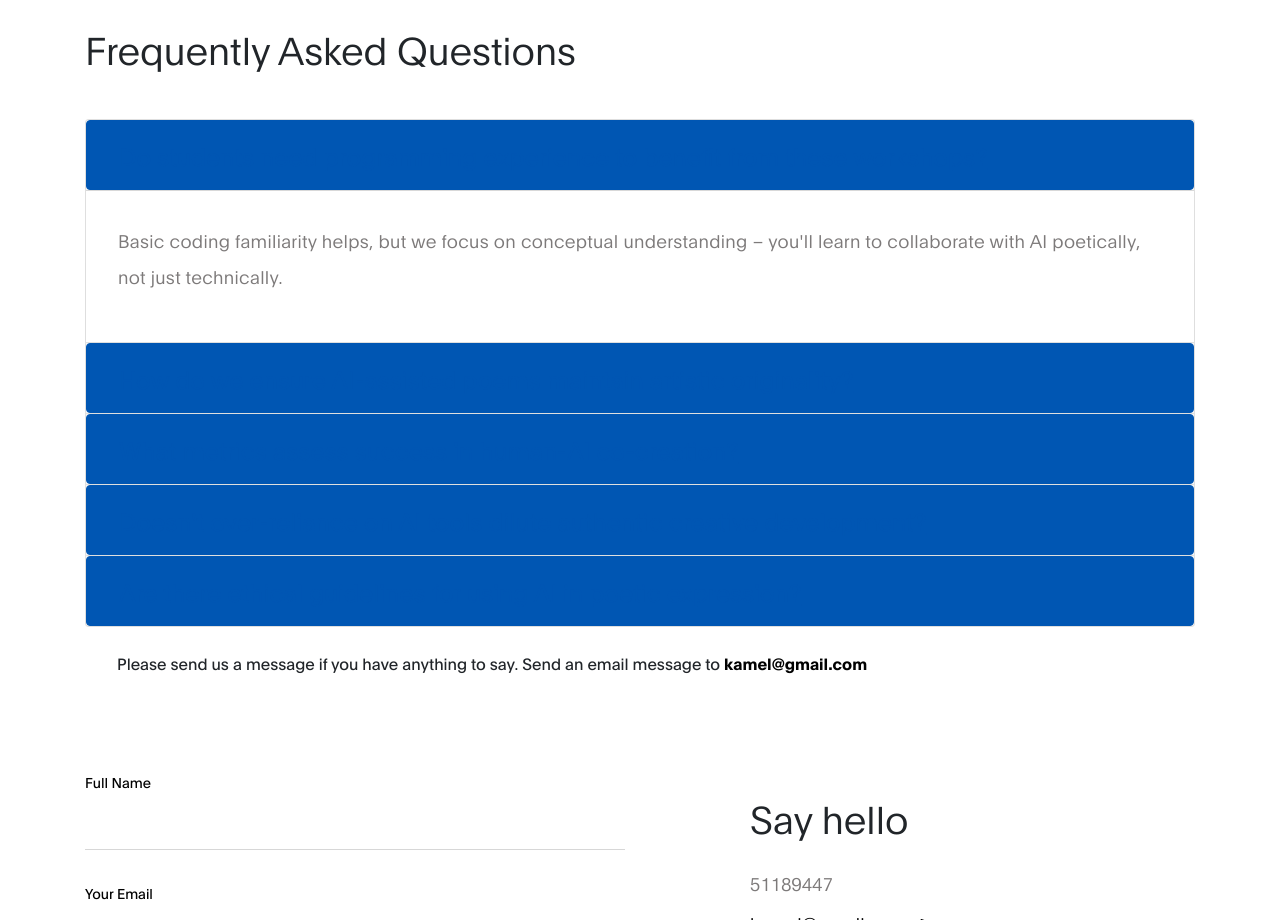
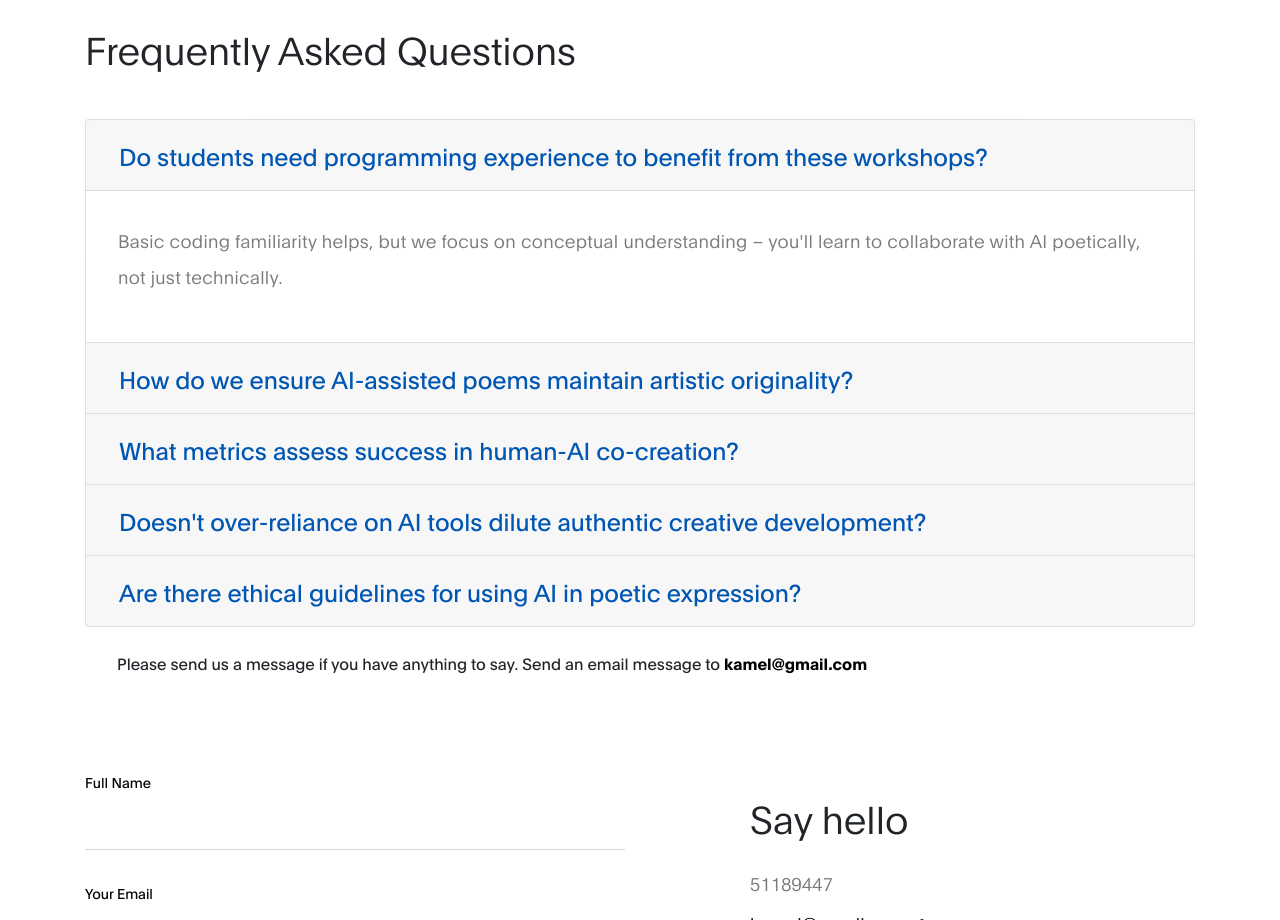
Before and after one commit to kamel224/kamel224.github.io, a plain HTML site: page index.html in a window 1280 px wide. Shown: the part 3040-3960 px from the top of the page. Drawn offline with Linux system fonts and the light colour scheme.

Commit message:
Fix FAQ accordion button visibility issue
Correct the styling of accordion buttons in FAQ section:
- Fix blue background issue that made text invisible
- Maintain proper contrast for button text
- Restore accordion button visibility while keeping accessibility improvements"

```diff
--- a/css/accessibility-improvements.css
+++ b/css/accessibility-improvements.css
@@ -99,7 +99,7 @@ select:focus {
 
 /* Button contrast improvements */
 .custom-btn,
-.btn {
+.btn:not(.btn-link) {
     background-color: #0056b3 !important; /* Stronger blue for better contrast */
     color: #ffffff !important; /* White text on blue background */
     border: 1px solid #0056b3 !important;
@@ -114,7 +114,9 @@ select:focus {
 /* Accordion button improvements */
 .card-header .btn-link {
     color: #0056b3 !important; /* Darker blue for accordion buttons */
+    background-color: transparent !important; /* 透明背景 */
     font-weight: 500; /* Slightly bolder font */
+    text-decoration: none !important;
 }
 
 /* Improve social media icon contrast */
```
